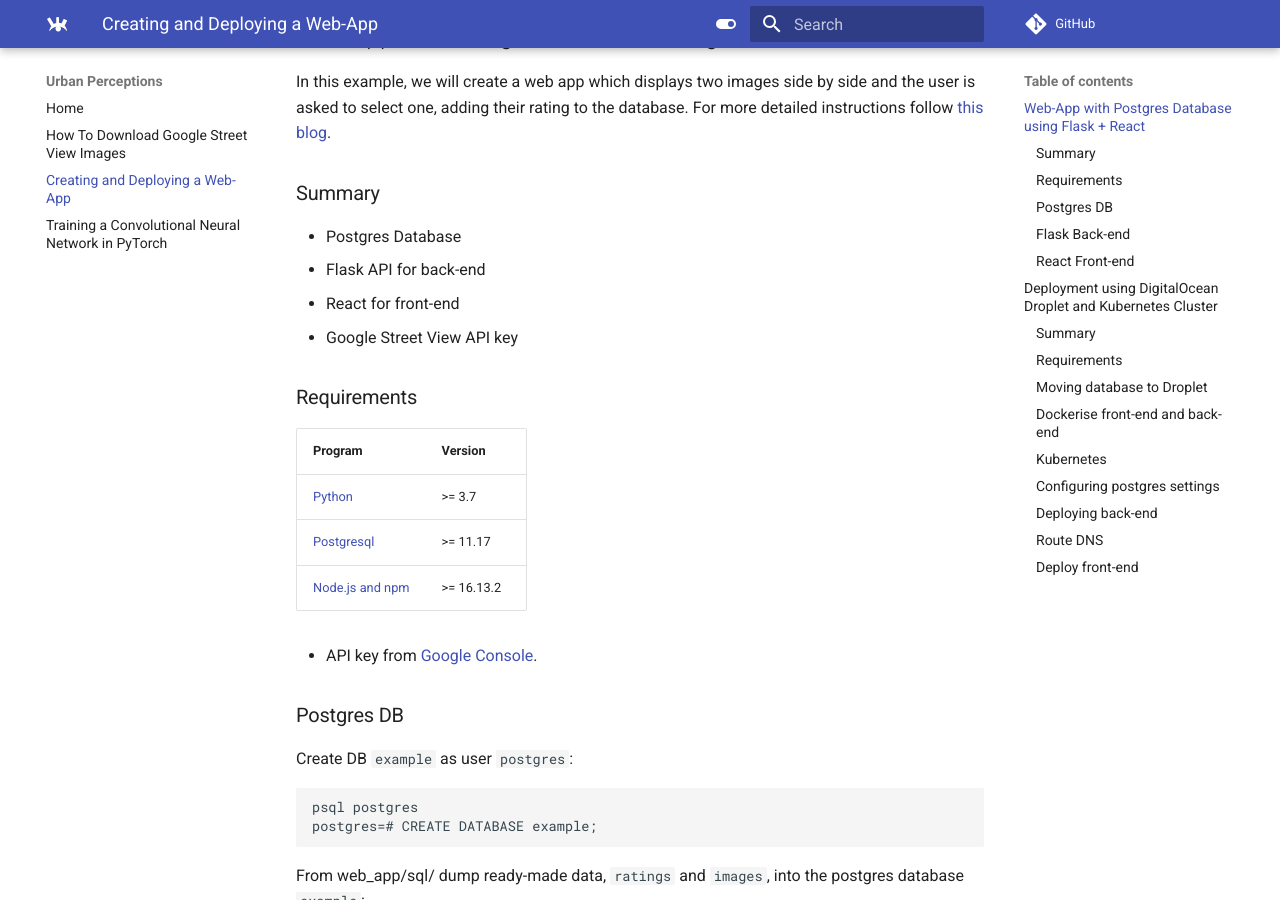
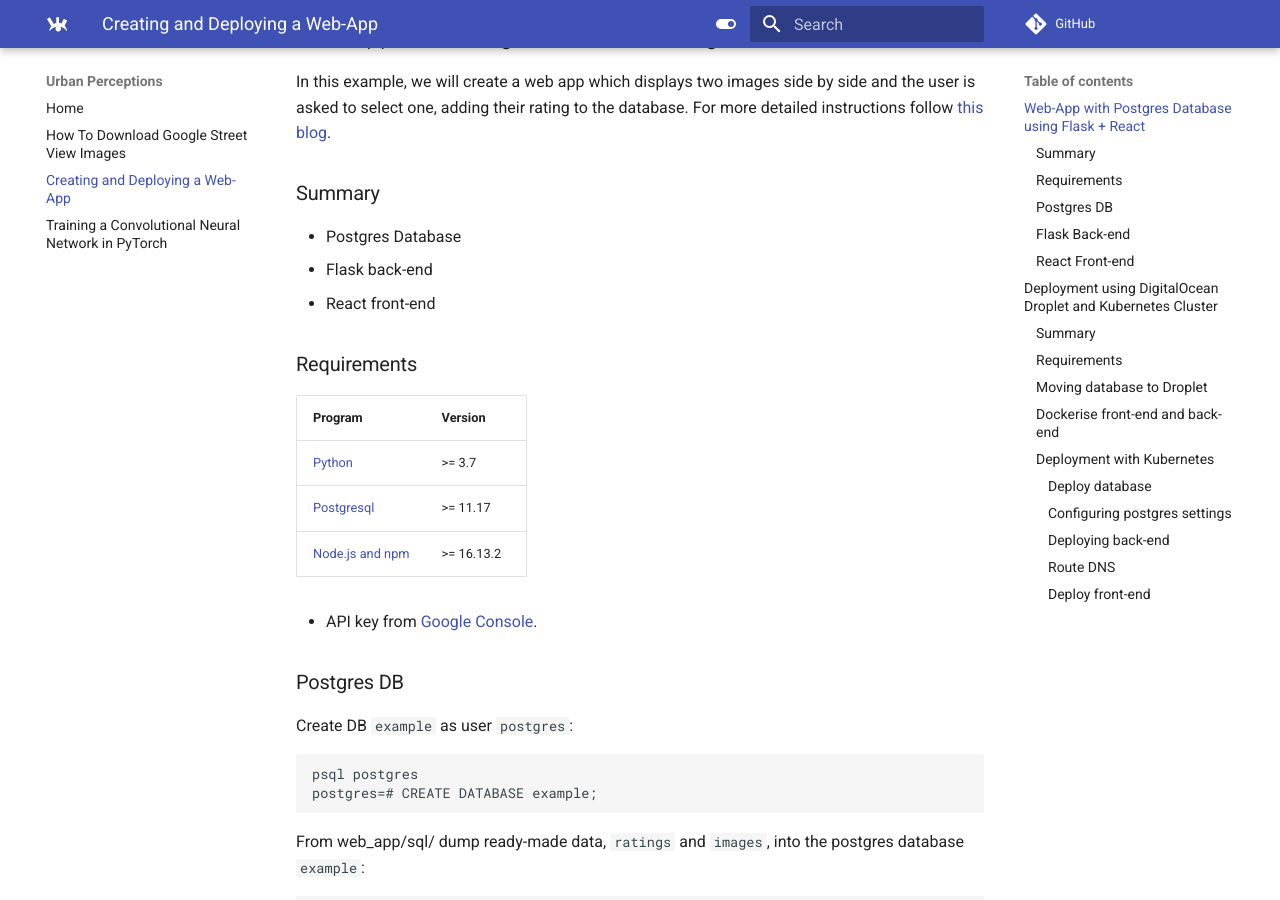
Before and after one commit to emilymuller1991/urban-perceptions, an MkDocs documentation site: the page built from docs/2.web_app.md, in a window 1280 px wide and 900 px high, scrolled down 304 px. Built offline with MkDocs 1.6.1 and Material for MkDocs 9.7.7, drawn with Linux system fonts in a browser that asks for light colours; comment, search, counter and statistics services are not loaded; some of the changed text lies outside the part shown.

Commit message:
Update 2.web_app.md

````diff
--- a/docs/2.web_app.md
+++ b/docs/2.web_app.md
@@ -10,9 +10,8 @@
 ### Summary
 
 - Postgres Database
-- Flask API for back-end
-- React for front-end
-- Google Street View API key
+- Flask back-end
+- React front-end
 
 ### Requirements
 
@@ -179,7 +178,9 @@
 This will require you to update your local postgres settings so [listen to on all addresses](https://stackoverflow.com/questions/31249112/allow-docker-container-to-connect-to-a-local-host-postgres-database).
 Continue to push the docker image to DockerHub as with front-end.
 
-### Kubernetes
+### Deployment with Kubernetes
+
+#### Deploy database
 
 Once you have your DigitalOcean Kubernetes cluster and kubectl command line tool, we will begin by connecting the cluster to our external postgres db. To do so run:
 
@@ -195,7 +196,7 @@
 
 to get the IP address of the postgres endpoint. We will need this to configure postgres on the droplet to listen to and to connect to the postgres DB from the back-end.
 
-### Configuring postgres settings
+#### Configuring postgres settings
 
 We will have to configure remote access to postgres in the Droplet by [changing some configuration files](https://blog.jsinh.in/how-to-enable-remote-access-to-postgresql-database-server/#.VZqPgnXInK5).
 
@@ -219,7 +220,7 @@
 
 If there are any issues with the password, then these can be amended by changing md5 to trust.
 
-### Deploying back-end
+#### Deploying back-end
 
 Now that we have configured out postgres endpoint from the cluster to the droplet, we will deploy the backend. In back_end/back-end.yml configure username/BACK_END_CONTAINER, POSTGRES_ENDPOINT_IP, POSTGRES_USER_PASSWORD. Once that is complete run:
 
@@ -233,11 +234,11 @@
 sudo kubectl get svc
 ```
 
-### Route DNS
+#### Route DNS
 
 [Configure your DNS registrar](https://docs.digitalocean.com/tutorials/dns-registrars/) to point to Digital Ocean from the site where you purchased your web domain.
 
-### Deploy front-end
+#### Deploy front-end
 
 In front_end/front-end-ingress.yml configure WEB_DOMAIN and username/FRONT_END_CONTAINER. Then run:
 
````
